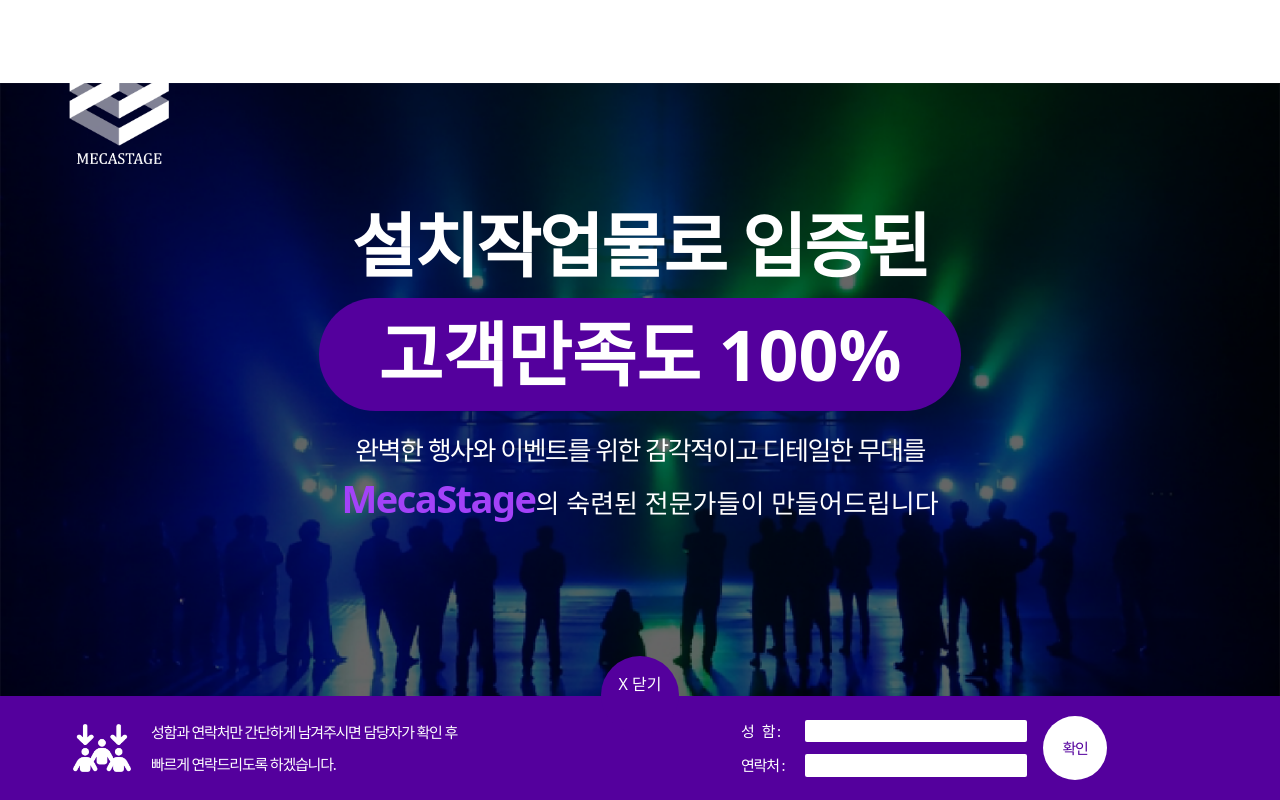
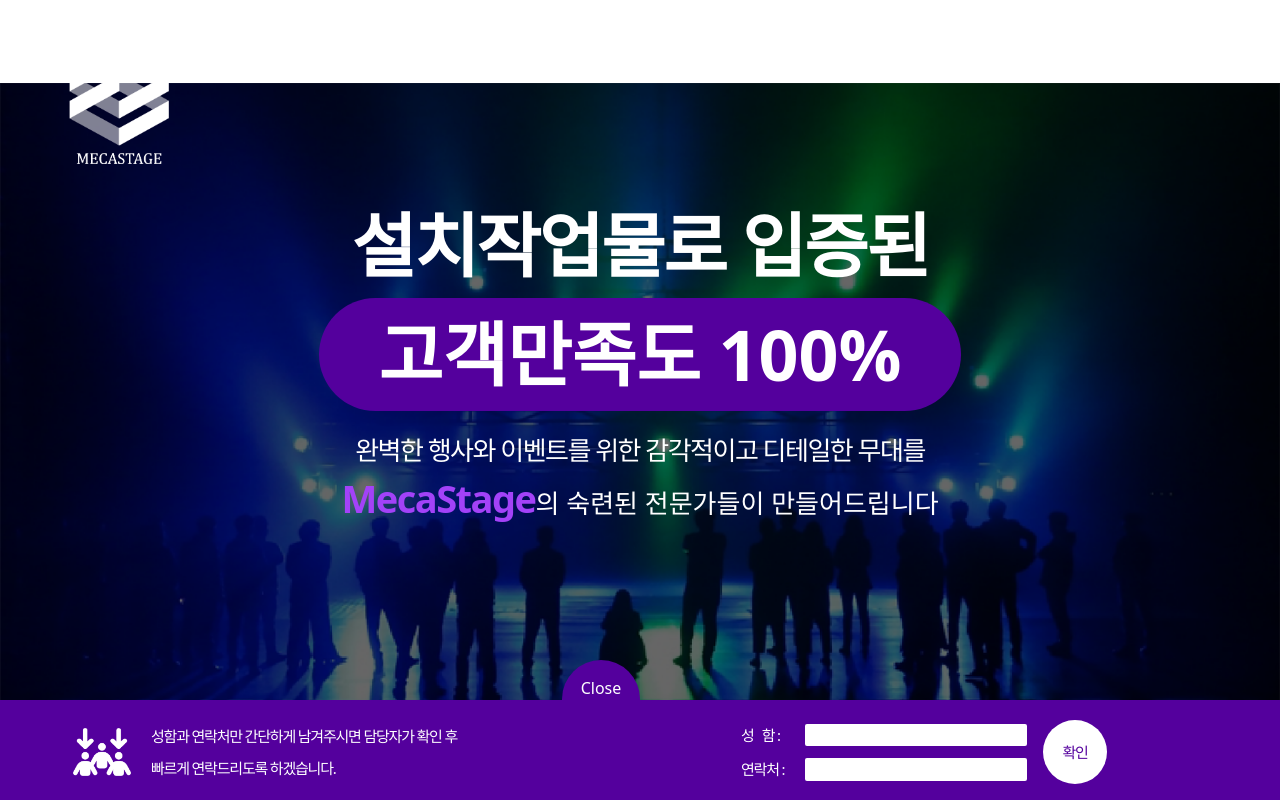
Before and after one commit to YoungkeunAhn/meca-intro, a React (Create React App) app: page / in a window 1280 px wide. Shown: the top 800 px of the page. Built offline with nearby package versions, Linux system fonts and the light colour scheme.

Commit message:
빠른 문의 기능 완료

```diff
--- a/src/components/sections/Contact.tsx
+++ b/src/components/sections/Contact.tsx
@@ -117,9 +117,9 @@
                   viewBox='0 0 20 20'
                 >
                   <path
-                    fill-rule='evenodd'
+                    // fill-rule='evenodd'
                     d='M16.707 5.293a1 1 0 010 1.414l-8 8a1 1 0 01-1.414 0l-4-4a1 1 0 011.414-1.414L8 12.586l7.293-7.293a1 1 0 011.414 0z'
-                    clip-rule='evenodd'
+                    // clip-rule='evenodd'
                   />
                 </svg>
                 <span className='text-xs font-bold'>동의함</span>
--- a/src/components/sections/MainSection.tsx
+++ b/src/components/sections/MainSection.tsx
@@ -1,9 +1,35 @@
-import React from 'react'
+import React, { useState } from 'react'
 
 const purple = '#54009D'
 const lightPurple = '#A342F8'
 
+type InputsType = {
+  name: string
+  phoneNum: string
+}
+
+const initInputs: InputsType = {
+  name: '',
+  phoneNum: '',
+}
+
 function MainSection() {
+  const [inputs, setInputs] = useState<InputsType>(initInputs)
+  const [close, setClose] = useState<boolean>(false)
+
+  const onChangeInputs = (event: React.ChangeEvent<HTMLInputElement>) => {
+    setInputs({ ...inputs, [event.target.name]: event.target.value })
+  }
+
+  const onSubmit = () => {
+    alert('확인 후 빠르게 연락드리도록 하겠습니다.')
+    setInputs(initInputs)
+  }
+
+  const onToggleClose = () => {
+    setClose(!close)
+  }
+
   return (
     <div
       className='flex flex-col h-screen relative justify-between'
@@ -46,13 +72,28 @@
           의 숙련된 전문가들이 만들어드립니다
         </div>
       </div>
-      <div style={{ background: purple }} className='text-white relative py-5'>
+      <div className='flex flex-col items-center'>
         <div
-          style={{ background: purple, transform: 'translateX(-50%)' }}
-          className='rounded-full absolute -top-10 left-[50%] w-[78px] h-[78px] text-center leading-[56px] z-0 cursor-pointer'
+          style={{
+            background: purple,
+            transform: 'translateX(-50%)',
+          }}
+          className={`rounded-t-full w-[78px] h-[40px] text-center leading-[56px] cursor-pointer text-white ${
+            close ? 'bottom-0' : 'bottom-10'
+          }`}
+          onClick={onToggleClose}
         >
-          X 닫기
+          {close ? 'Open' : 'Close'}
         </div>
+        <div
+          style={{
+            background: purple,
+            height: close ? 0 : '100px',
+            transition: '0.5s ease-in-out',
+            overflow: 'hidden',
+          }}
+          className={`text-white w-full relative ${close ? 'py-0' : 'py-5'}`}
+        >
           <div className='flex justify-center items-center text-xs'>
             <div className='flex mr-96'>
               <img
@@ -62,7 +103,9 @@
                 className='object-contain mr-5'
               />
               <div className='flex flex-col leading-8'>
-              <span>성함과 연락처만 간단하게 남겨주시면 담당자가 확인 후</span>
+                <span>
+                  성함과 연락처만 간단하게 남겨주시면 담당자가 확인 후
+                </span>
                 <span>빠르게 연락드리도록 하겠습니다.</span>
               </div>
             </div>
@@ -71,19 +114,33 @@
               <div className='flex flex-col items-start space-y-3 mr-4'>
                 <div className='flex items-center'>
                   <span className='w-16'>성&nbsp;&nbsp;&nbsp;함 :</span>
-                <input type='text' className='rounded-sm' />
+                  <input
+                    type='text'
+                    className='rounded-sm text-black'
+                    name='name'
+                    value={inputs.name}
+                    onChange={onChangeInputs}
+                  />
                 </div>
                 <div className='flex items-center'>
                   <span className='w-16'>연락처 :</span>
-                <input type='text' className='rounded-sm' />
+                  <input
+                    type='text'
+                    className='rounded-sm text-black'
+                    name='phoneNum'
+                    value={inputs.phoneNum}
+                    onChange={onChangeInputs}
+                  />
                 </div>
               </div>
               <button
                 style={{ color: purple }}
-              className={`rounded-full bg-white text-center w-16 h-16`}
+                className='rounded-full bg-white text-center w-16 h-16'
+                onClick={onSubmit}
               >
                 확인
               </button>
+            </div>
           </div>
         </div>
       </div>
```
Lines whose indentation alone changed are shown as unchanged.
